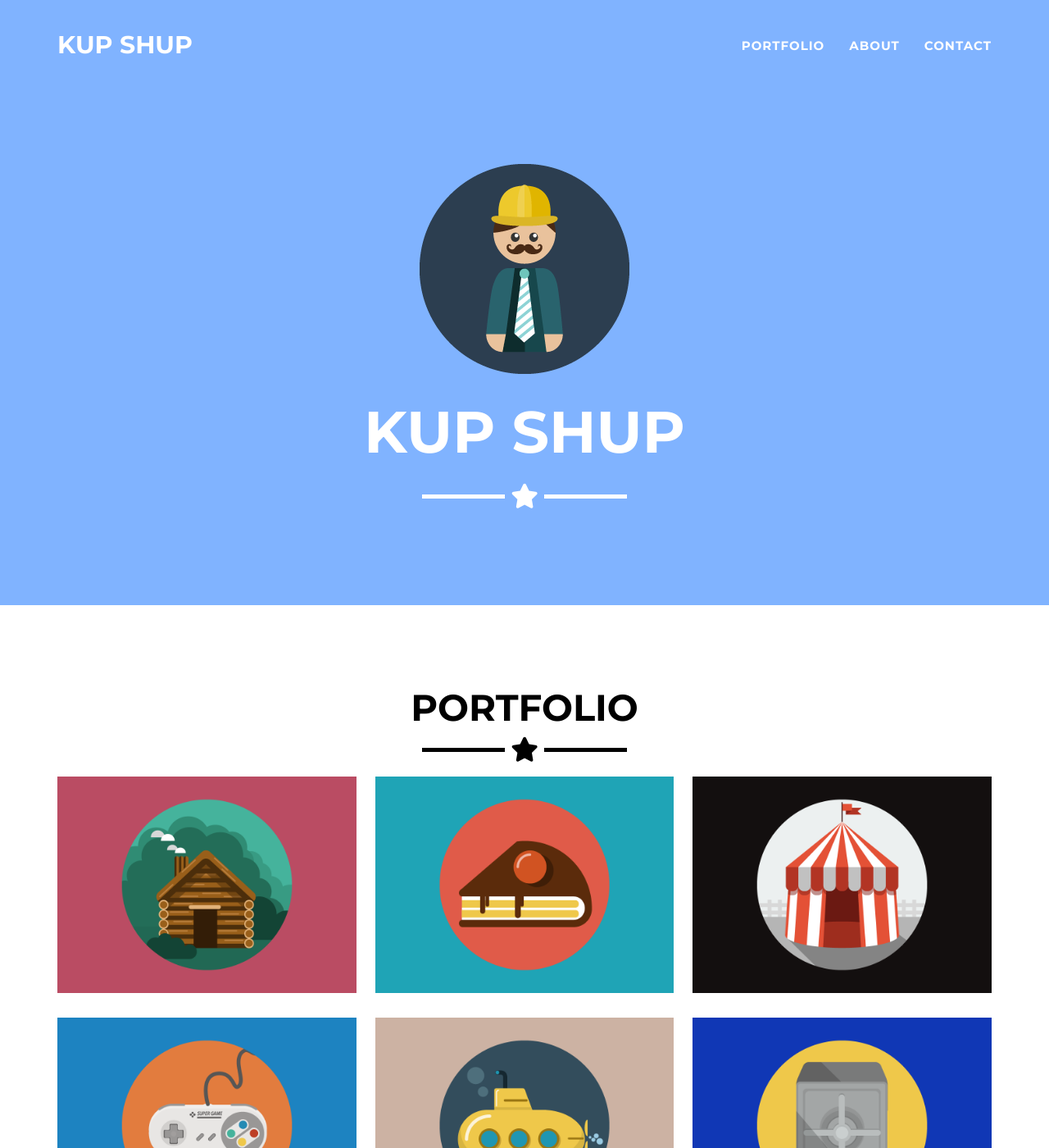
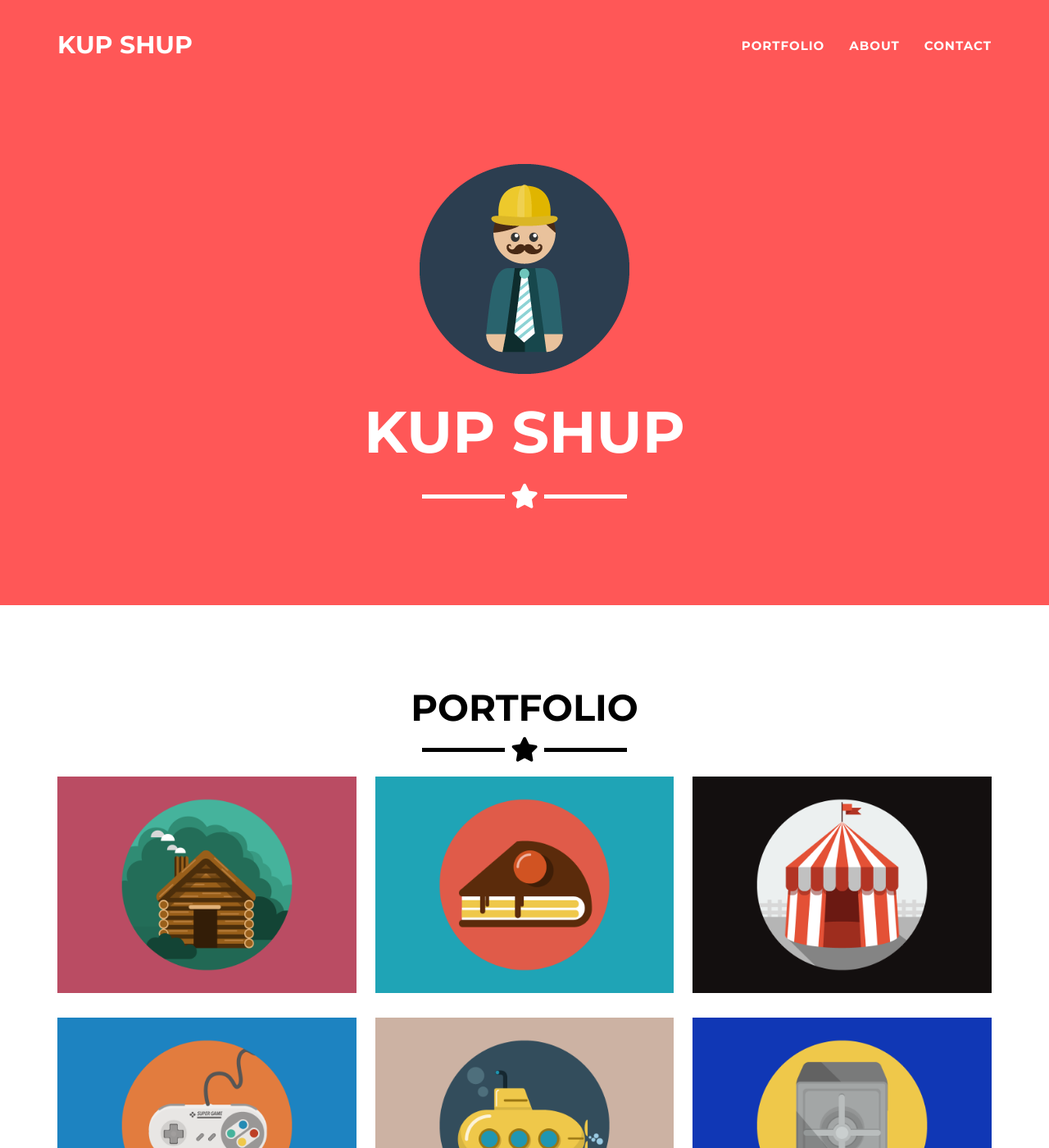
Before and after one commit to Iqbala/KSwebsite, a Jekyll site: the page built from _posts/2014-07-18-project-1.markdown, in a window 1280 px wide and 1400 px high. Shown: the whole window at 82% size. Built offline with Jekyll 4.4.1, drawn with Linux system fonts in a browser that asks for light colours.

Commit message:
Update _config.yml

```diff
--- a/_config.yml
+++ b/_config.yml
@@ -25,10 +25,10 @@ disqus_shortname: myshortname
 
 # Color settings (hex-codes without the leading hash-tag)
 color:
-  primary: 80B3FF #80B3FF
+  primary: FF5757 #80B3FF
   primary-rgb: "255,221,170" #"128,179,255"
   secondary: FFDDAAA #FD6E8A
-  secondary-dark: A2122F #A2122F
+  secondary-dark: F72525 #A2122F
 
 # Footer settings
 footer:
```
